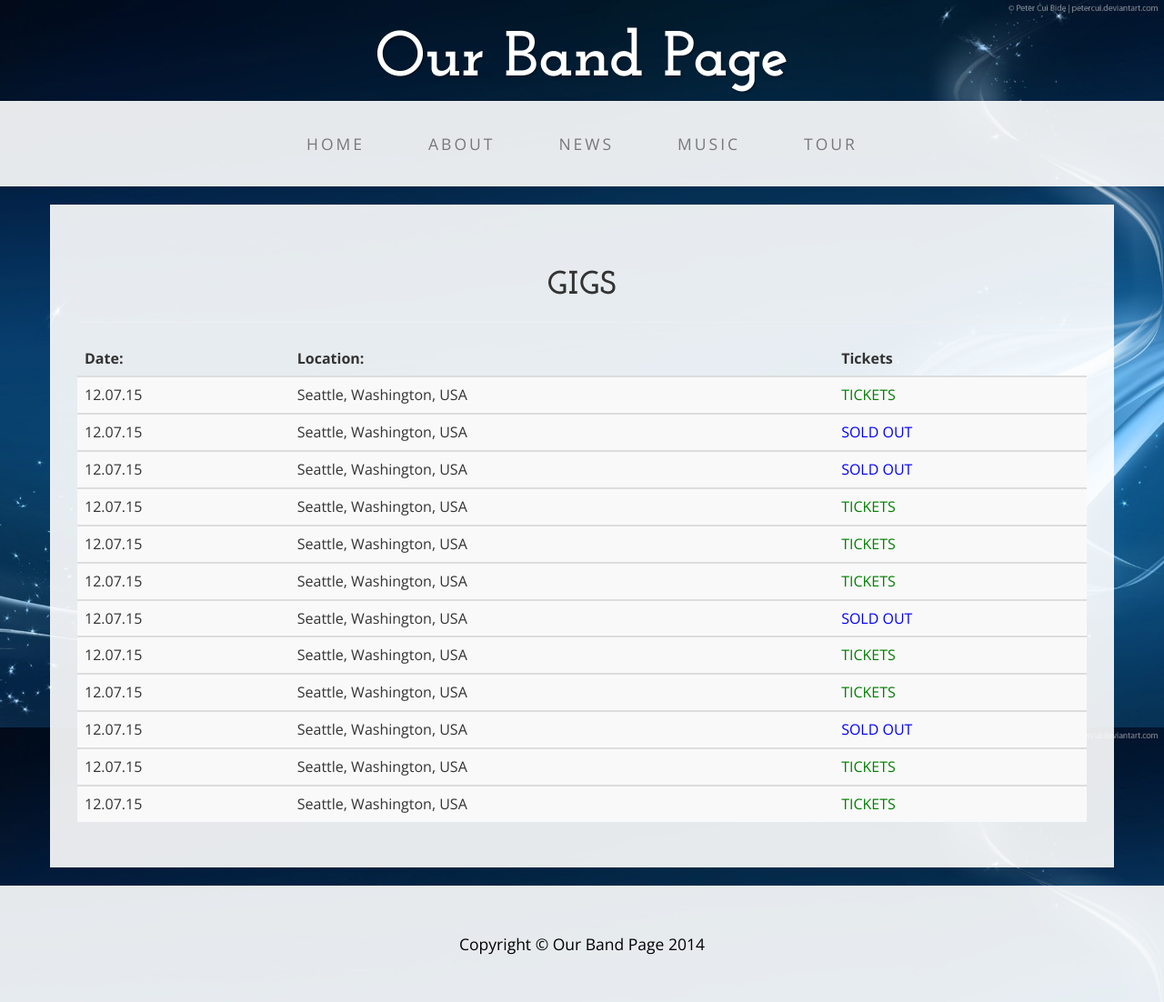
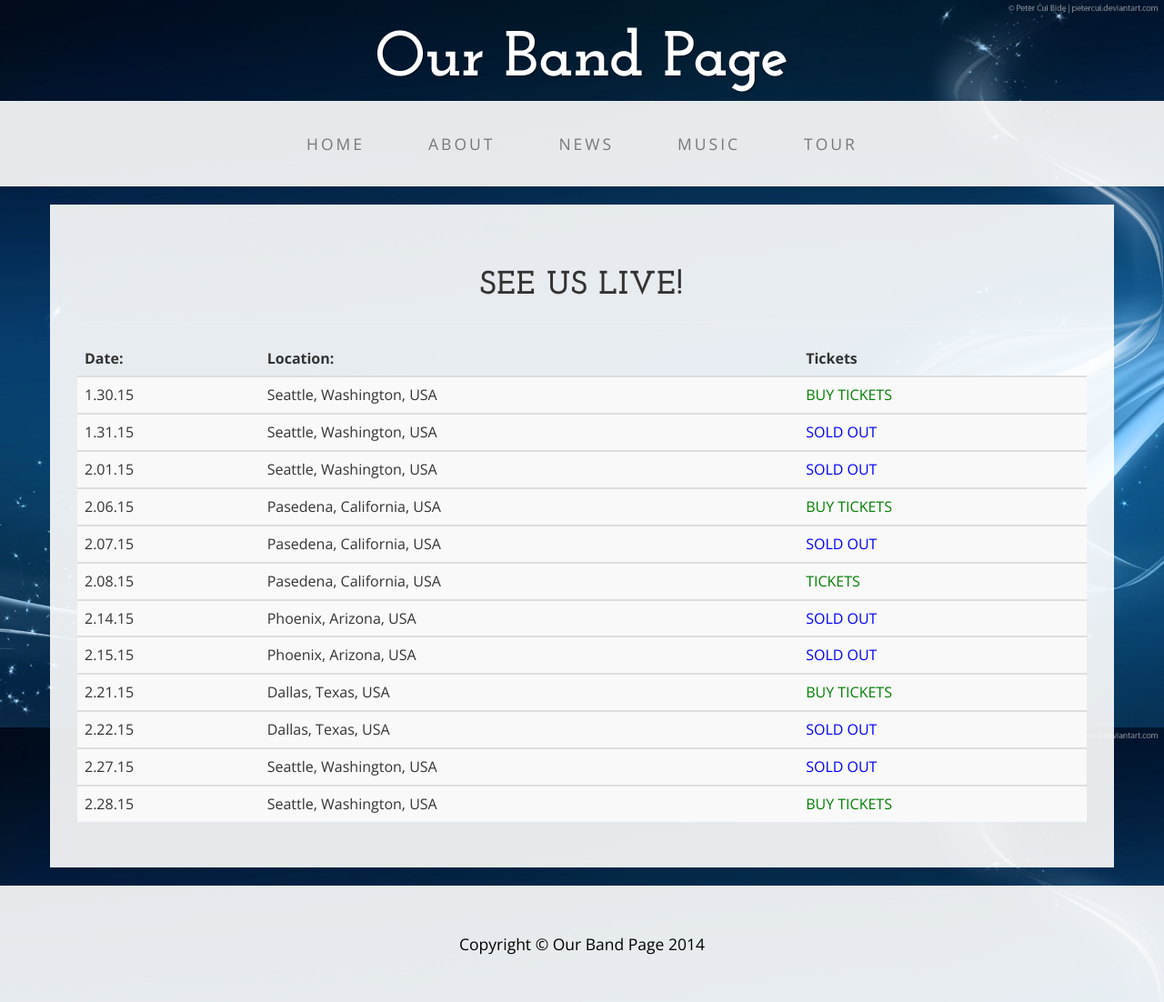
Before and after one commit to kbullins/CS399Band, a Django app: page /tour in a window 1280 px wide. Shown: the whole page at 91% size. Run offline with Django 3.2, Linux system fonts and the light colour scheme; some libraries are stand-ins or nearby versions.

Commit message:
Moved default.html, updated tours and music pages
I updated the information in tours, I added content to the music page
(songs and albums need to be named), and moved the default.html page to
be reachable on all OS types.

```diff
--- a/bandProj/templates/index.html
+++ b/bandProj/templates/index.html
@@ -1,4 +1,4 @@
-{% extends 'layout\default.html' %}
+{% extends 'default.html' %}
 {% block pagetitle %} Home page {% endblock %}
 
 {%block primary%}
--- a/bandProj/templates/news.html
+++ b/bandProj/templates/news.html
@@ -1,4 +1,4 @@
-{% extends 'layout\default.html' %}
+{% extends 'default.html' %}
 {%block primary%}
     <div class="container">
         <div class="row">
--- a/bandProj/templates/theBand.html
+++ b/bandProj/templates/theBand.html
@@ -1,4 +1,4 @@
-{% extends 'layout\default.html' %}
+{% extends 'default.html' %}
 {%block primary%}
     <div class="container">
         <div class="row">
--- a/bandProj/templates/tour.html
+++ b/bandProj/templates/tour.html
@@ -1,4 +1,4 @@
-{% extends 'layout\default.html' %}
+{% extends 'default.html' %}
 
 {% block pagetitle %} Tour Dates {% endblock %}
 
@@ -9,7 +9,7 @@
                 <div class="col-lg-12 text-center">
 
 					<div class="page-header">
-						<h1>Gigs</h1>
+						<h1>See Us Live!</h1>
 					</div>
 
 					<table id="staff" class="table table-striped table-hover tablebordertop">
@@ -22,65 +22,65 @@
 						</thead>
 						<!-- Hard coded tour dates -->
 						<tbody>
-							<td>12.07.15</td>
+							<td>1.30.15</td>
 							<td>Seattle, Washington, USA</td>
-							<td><div class="text" style="color: green">TICKETS</div></td>
+							<td><div class="text" style="color: green">BUY TICKETS</div></td>
 
 						</tbody>
 						<tbody>
-							<td>12.07.15</td>
+							<td>1.31.15</td>
 							<td>Seattle, Washington, USA</td>
 							<td><div class="text" style="color: blue">SOLD OUT</div></td>
 						</tbody>
 						<tbody>
-							<td>12.07.15</td>
+							<td>2.01.15</td>
 							<td>Seattle, Washington, USA</td>
 							<td><div class="text" style="color: blue">SOLD OUT</div></td>
 						</tbody>
 						<tbody>
-							<td>12.07.15</td>
-							<td>Seattle, Washington, USA</td>
+							<td>2.06.15</td>
+							<td>Pasedena, California, USA</td>
+							<td><div class="text" style="color: green">BUY TICKETS</div></td>
+						</tbody>
+						<tbody>
+							<td>2.07.15</td>
+							<td>Pasedena, California, USA</td>
+							<td><div class="text" style="color: blue">SOLD OUT</div></td>
+						</tbody>
+						<tbody>
+							<td>2.08.15</td>
+							<td>Pasedena, California, USA</td>
 							<td><div class="text" style="color: green">TICKETS</div></td>
 						</tbody>
 						<tbody>
-							<td>12.07.15</td>
-							<td>Seattle, Washington, USA</td>
-							<td><div class="text" style="color: green">TICKETS</div></td>
+							<td>2.14.15</td>
+							<td>Phoenix, Arizona, USA</td>
+							<td><div class="text" style="color: blue">SOLD OUT</div></td>
 						</tbody>
 						<tbody>
-							<td>12.07.15</td>
-							<td>Seattle, Washington, USA</td>
-							<td><div class="text" style="color: green">TICKETS</div></td>
+							<td>2.15.15</td>
+							<td>Phoenix, Arizona, USA</td>
+							<td><div class="text" style="color: blue">SOLD OUT</div></td>
 						</tbody>
 						<tbody>
-							<td>12.07.15</td>
+							<td>2.21.15</td>
+							<td>Dallas, Texas, USA</td>
+							<td><div class="text" style="color: green">BUY TICKETS</div></td>
+						</tbody>
+						<tbody>
+							<td>2.22.15</td>
+							<td>Dallas, Texas, USA</td>
+							<td><div class="text" style="color: blue">SOLD OUT</div></td>
+						</tbody>
+						<tbody>
+							<td>2.27.15</td>
 							<td>Seattle, Washington, USA</td>
 							<td><div class="text" style="color: blue">SOLD OUT</div></td>
 						</tbody>
 						<tbody>
-							<td>12.07.15</td>
+							<td>2.28.15</td>
 							<td>Seattle, Washington, USA</td>
-							<td><div class="text" style="color: green">TICKETS</div></td>
-						</tbody>
-						<tbody>
-							<td>12.07.15</td>
-							<td>Seattle, Washington, USA</td>
-							<td><div class="text" style="color: green">TICKETS</div></td>
-						</tbody>
-						<tbody>
-							<td>12.07.15</td>
-							<td>Seattle, Washington, USA</td>
-							<td><div class="text" style="color: blue">SOLD OUT</div></td>
-						</tbody>
-						<tbody>
-							<td>12.07.15</td>
-							<td>Seattle, Washington, USA</td>
-							<td><div class="text" style="color: green">TICKETS</div></td>
-						</tbody>
-						<tbody>
-							<td>12.07.15</td>
-							<td>Seattle, Washington, USA</td>
-							<td><div class="text" style="color: green">TICKETS</div></td>
+							<td><div class="text" style="color: green">BUY TICKETS</div></td>
 						</tbody>
 
 					</table>
```
Also changed, not shown: bandProj/templates/music.html (+68 -3 lines), bandProj/templates/default.html (renamed from bandProj/templates/layout/default.html).
